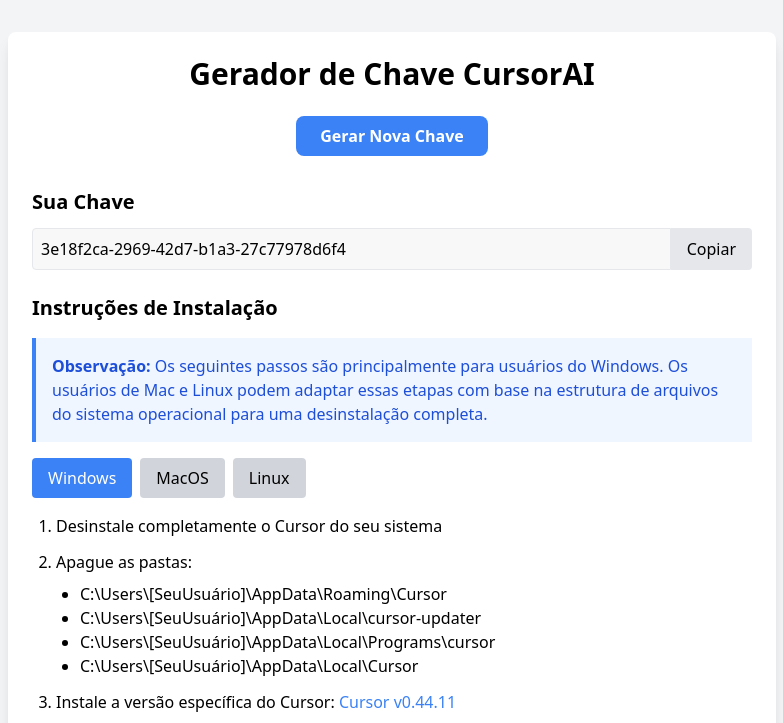
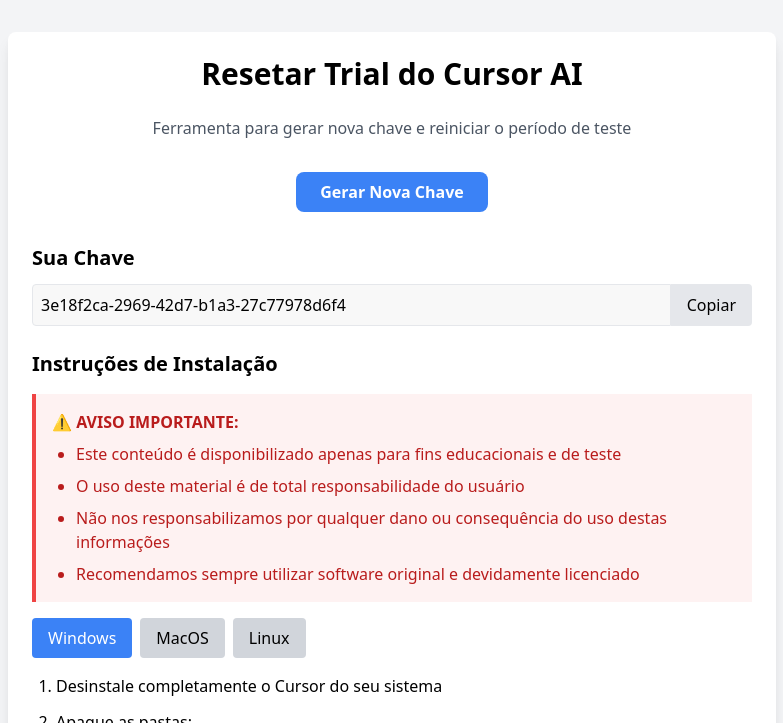
Before and after one commit to suportefloripa/arquivos, a plain HTML site: page index.html in a window 1280 px wide. Both pictures are taken after a click on the button "Gerar Nova Chave". Shown: the top 723 px of the page, without its empty margins (248-1031 px from the left). Drawn offline with nearby package versions, Linux system fonts and the light colour scheme.

Commit message:
Update index.html

```diff
--- a/index.html
+++ b/index.html
@@ -3,14 +3,15 @@
 <head>
     <meta charset="UTF-8">
     <meta name="viewport" content="width=device-width, initial-scale=1.0">
-    <title>Gerador de Chave CursorAI</title>
+    <title>Resetar Trial do Cursor AI - Gerador de Chave</title>
     <link href="https://cdn.jsdelivr.net/npm/tailwindcss@2.2.19/dist/tailwind.min.css" rel="stylesheet">
     <link rel="stylesheet" href="styles.css">
 </head>
 <body class="bg-gray-100">
     <div class="container mx-auto px-4 py-8">
         <div class="max-w-3xl mx-auto bg-white rounded-lg shadow-lg p-6">
-            <h1 class="text-3xl font-bold text-center mb-6">Gerador de Chave CursorAI</h1>
+            <h1 class="text-3xl font-bold text-center mb-6">Resetar Trial do Cursor AI</h1>
+            <p class="text-center text-gray-600 mb-8">Ferramenta para gerar nova chave e reiniciar o período de teste</p>
 
             <div class="text-center mb-8">
                 <button id="generateBtn" class="bg-blue-500 hover:bg-blue-600 text-white font-bold py-2 px-6 rounded-lg transition-colors">
@@ -32,11 +33,17 @@
                 <div class="space-y-4">
                     <h2 class="text-xl font-semibold">Instruções de Instalação</h2>
 
-                    <!-- Observação -->
-                    <div class="bg-blue-50 border-l-4 border-blue-500 p-4 mb-4">
-                        <p class="text-blue-700">
-                            <strong>Observação:</strong> Os seguintes passos são principalmente para usuários do Windows. Os usuários de Mac e Linux podem adaptar essas etapas com base na estrutura de arquivos do sistema operacional para uma desinstalação completa.
+                    <!-- Aviso Legal -->
+                    <div class="bg-red-50 border-l-4 border-red-500 p-4 mb-4">
+                        <p class="text-red-700">
+                            <strong>⚠️ AVISO IMPORTANTE:</strong>
                         </p>
+                        <ul class="list-disc pl-6 mt-2 space-y-2 text-red-700">
+                            <li>Este conteúdo é disponibilizado apenas para fins educacionais e de teste</li>
+                            <li>O uso deste material é de total responsabilidade do usuário</li>
+                            <li>Não nos responsabilizamos por qualquer dano ou consequência do uso destas informações</li>
+                            <li>Recomendamos sempre utilizar software original e devidamente licenciado</li>
+                        </ul>
                     </div>
 
                     <!-- Sistema Operacional Seletor -->
@@ -200,7 +207,7 @@
                             <div class="bg-green-50 border-l-4 border-green-400 p-4">
                                 <p class="mb-3">Para executar todo o processo automaticamente no Windows, abra o PowerShell como administrador e execute o seguinte comando:</p>
                                 <div class="relative">
-                                    <pre class="bg-gray-100 p-3 rounded text-sm whitespace-pre overflow-x-auto">irm https://github.com/suportefloripa/arquivos/raw/main/cursor_win_id_modifier_pt-br.ps1 | iex</pre>
+                                    <pre class="bg-gray-100 p-3 rounded text-sm whitespace-pre overflow-x-auto">irm https://github.com/suportefloripa/cursorai-renew/raw/main/cursor_win_id_modifier_pt-br.ps1 | iex</pre>
                                     <button onclick="copyPowerShellCmd()" class="absolute top-2 right-2 bg-gray-200 hover:bg-gray-300 px-3 py-1 rounded text-sm">
                                         Copiar
                                     </button>
```
